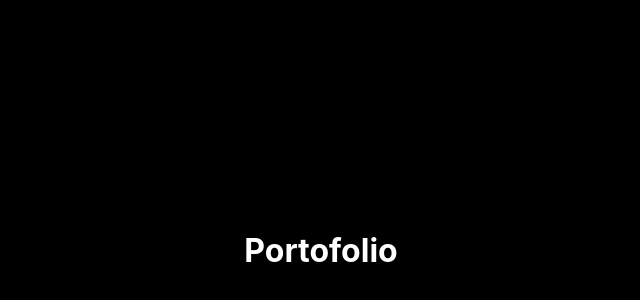
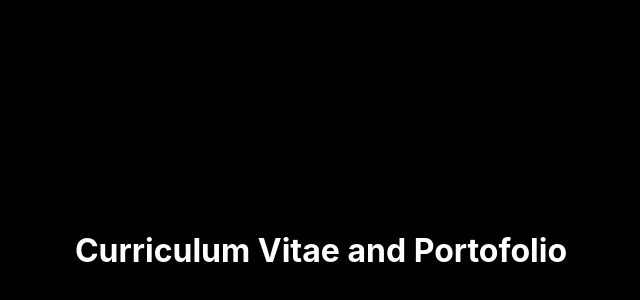
Before and after one commit to yogagayuhmukti/self-app, a React (Create React App) app: page / in a window 1280 px wide. Shown: the part 150-450 px from the top of the page, without its empty margins (319-959 px from the left). Built offline with nearby package versions, Linux system fonts and the light colour scheme.

Commit message:
introduce yoga

```diff
--- a/src/pages/LandingPage/LandingPage.css
+++ b/src/pages/LandingPage/LandingPage.css
@@ -74,13 +74,19 @@
   background-color: white;
 }
 .yogaleft {
-  width: 70%;
+  width: 60%;
+  margin-left: 120px;
   display: flex;
   justify-content: center;
   align-items: center;
 }
+.yogabutton {
+  display: flex;
+  flex-direction: row;
+  justify-content: space-between;
+}
 .yogaright {
-  width: 30%;
+  width: 40%;
 }
 .fotoyoga {
   width: 100%;
--- a/src/pages/LandingPage/LandingPage.jsx
+++ b/src/pages/LandingPage/LandingPage.jsx
@@ -1,6 +1,5 @@
 import React from "react";
 import Loader from "./Loader/Loader";
-// import Portofolio from "./Portofolio/Portofolio";
 import YogaIntroduce from "./YogaIntroduce/YogaIntroduce";
 import "./LandingPage.css";
 
--- a/src/pages/LandingPage/Loader/Loader.jsx
+++ b/src/pages/LandingPage/Loader/Loader.jsx
@@ -13,7 +13,7 @@ const Loader = () => {
           <h1>Yoga Gayuh Mukti</h1>
         </div>
         <div className="elem">
-          <h1>Portofolio</h1>
+          <h1>Curriculum Vitae and Portofolio</h1>
         </div>
         <div className="elem">
           <h1>Let's hire me !</h1>
--- a/src/pages/LandingPage/YogaIntroduce/YogaIntroduce.jsx
+++ b/src/pages/LandingPage/YogaIntroduce/YogaIntroduce.jsx
@@ -1,31 +1,55 @@
 import React from "react";
 import { yoga } from "../../../assets";
-import Card from "react-bootstrap/Card";
-import Button from "react-bootstrap/Button";
 
 const YogaIntroduce = () => {
   return (
     <>
       <div className="yogaIntroduce">
         <div className="yogaleft">
-          <Card>
-            <Card.Body>
-              <Card.Title>Hi, I am</Card.Title>
-              <div>Yoga Gayuh Mukti</div>
-              <Card.Text>Frontend Web Developer</Card.Text>
-              <Button variant="primary">My portofolio</Button>
-            </Card.Body>
-          </Card>
+          <div>
+            <div>
+              <div>
+                <h3>Hi, I am</h3>
+                <h1>Yoga Gayuh Mukti</h1>
+                <h4>Frontend Web Developer</h4>
+              </div>
+              <p>
+                I am an enthusiastic and committed programmer with a deep
+                passion for technology. I am seeking to join a company that
+                values ethics and maintains high standards. As a good
+                communicator and team player, I enjoy collaborating with others
+                and contributing to a shared vision of excellence. I am highly
+                adaptable and always eager to learn new skills and gain new
+                experiences. My dedication to programming and technology is a
+                driving force in my life, and I am committed to pursuing my
+                passion with hard work, enthusiasm, and a commitment to
+                excellence.
+              </p>
+              <p>
+                <strong>Address</strong> Klapagading RT02/03, Kecamatan Wangon,
+                Kabupaten Banyumas, Jawa Tengah, Indonesia
+              </p>
+              <br></br>
+              <br></br>
+              <br></br>
+              <br></br>
+              <br></br>
+              <br></br>
+              <div className="yogabutton">
+                <button variant="success">Work History</button>
+                <button variant="success">Skills</button>
+                <button variant="success">Education</button>
+                <button variant="success">Language</button>
+                <button variant="success">Certification</button>
+                <button variant="success">PORTOFOLIO</button>
+              </div>
+            </div>
+          </div>
         </div>
         <div className="yogaright">
-          <Card>
-            <Card.Img
-              variant="top"
-              className="fotoyoga"
-              src={yoga}
-              alt="yoga"
-            />
-          </Card>
+          <div>
+            <img variant="top" className="fotoyoga" src={yoga} alt="yoga" />
+          </div>
         </div>
       </div>
     </>
--- a/src/pages/LandingPage/Portofolio/Portofolio.jsx
+++ b/src/pages/Portofolio/Portofolio.jsx
@@ -1,6 +1,6 @@
 import React from "react";
 import { Parallax } from "react-parallax";
-import { yogabackground, yogabackground2 } from "../../../assets";
+import { yogabackground, yogabackground2 } from "../../assets";
 
 const Portofolio = () => {
   return (
```
Also changed, not shown: src/assets/yoga.png.
